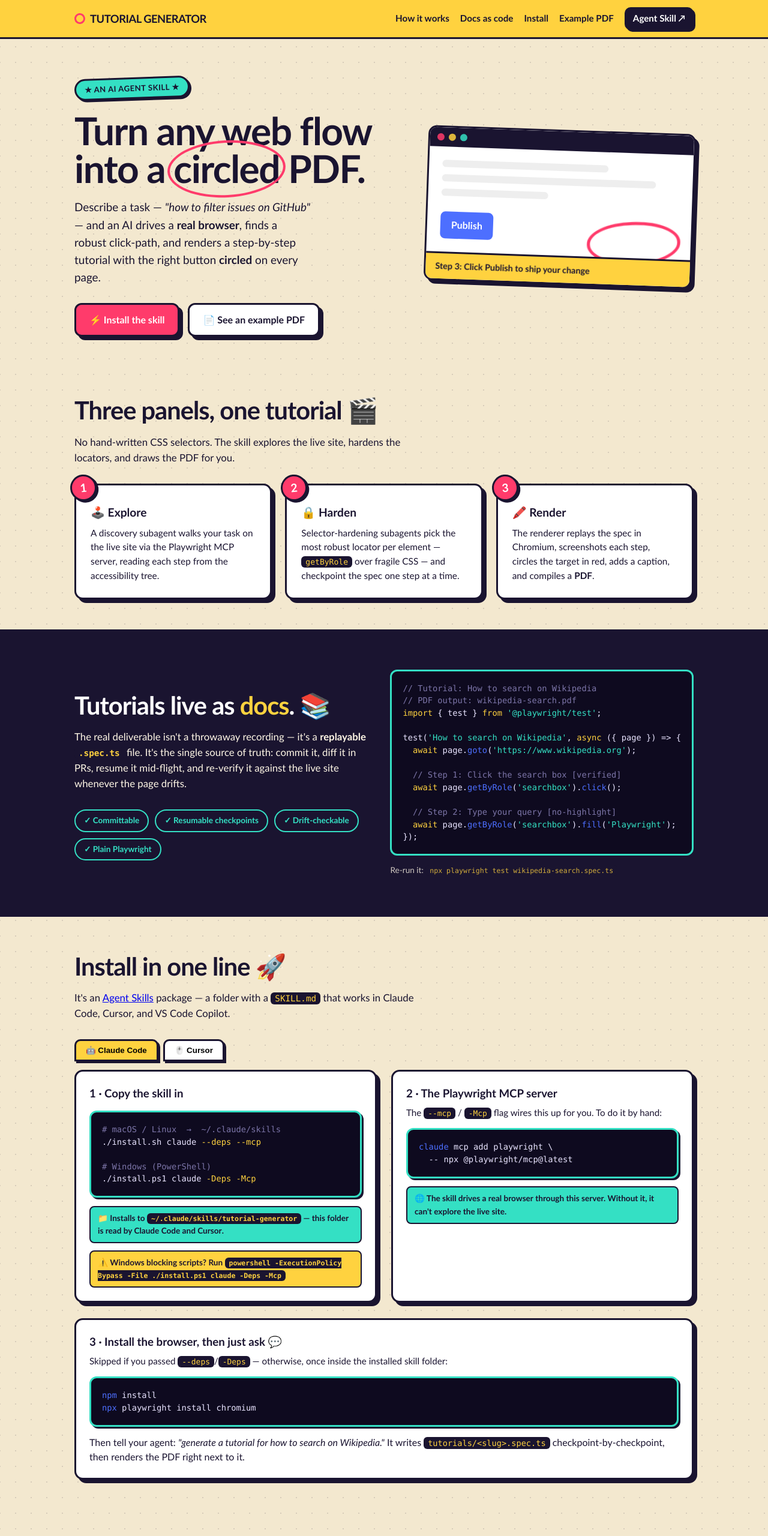
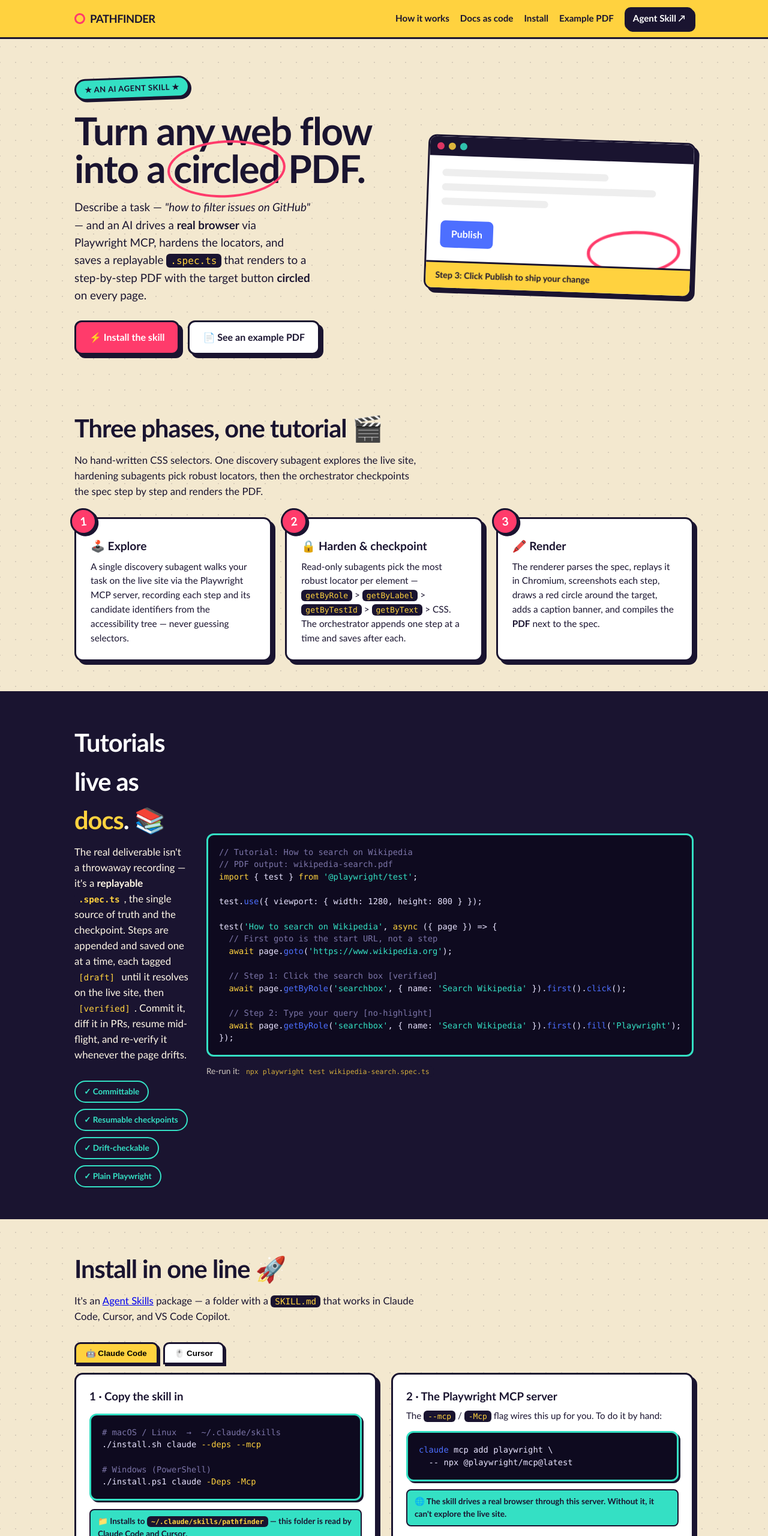
Before and after one commit to fizy069/pathfinder, a plain HTML site: page index.html in a window 1280 px wide. Shown: the top 2560 px of the page at 60% size. Drawn offline with Linux system fonts and the light colour scheme.

Commit message:
rename skill

```diff
--- a/index.html
+++ b/index.html
@@ -3,8 +3,8 @@
 <head>
 <meta charset="UTF-8" />
 <meta name="viewport" content="width=device-width, initial-scale=1.0" />
-<title>Tutorial Generator — turn any web flow into a circled PDF</title>
-<meta name="description" content="An AI Agent Skill that drives a real browser, discovers a robust click-path, and renders a step-by-step PDF tutorial with the right button circled on every page. Tutorials live as docs." />
+<title>Pathfinder — turn any web flow into a circled PDF</title>
+<meta name="description" content="An AI Agent Skill that drives a real browser via Playwright MCP, discovers a robust click-path, and saves it as a checkpointed, replayable Playwright .spec.ts — then renders a step-by-step PDF tutorial with the target button circled on every page." />
 <style>
   :root {
     --ink: #1a1430;
@@ -366,7 +366,7 @@
 
 <header class="bar">
   <div class="wrap">
-    <div class="logo"><span class="dot"></span> Tutorial Generator</div>
+    <div class="logo"><span class="dot"></span> Pathfinder</div>
     <nav>
       <a href="#how">How it works</a>
       <a href="#docs">Docs as code</a>
@@ -385,8 +385,9 @@
       <h1>Turn any web flow into a <span class="circle-word">circled</span> PDF.</h1>
       <p class="lead">
         Describe a task — <em>"how to filter issues on GitHub"</em> — and an AI drives a
-        <strong>real browser</strong>, finds a robust click-path, and renders a step-by-step
-        tutorial with the right button <strong>circled</strong> on every page.
+        <strong>real browser</strong> via Playwright MCP, hardens the locators, and saves a
+        replayable <code class="inline">.spec.ts</code> that renders to a step-by-step PDF with the
+        target button <strong>circled</strong> on every page.
       </p>
       <div class="cta-row">
         <a class="btn primary" href="#install">⚡ Install the skill</a>
@@ -404,6 +405,7 @@
         <div class="lasso"></div>
       </div>
       <div class="caption-banner">Step 3: Click <strong>Publish</strong> to ship your change</div>
+      <!-- caption matches the // Step N: comment in the spec -->
     </div>
   </div>
 </section>
@@ -411,23 +413,23 @@
 <!-- HOW IT WORKS -->
 <section id="how">
   <div class="wrap">
-    <h2 class="section-title">Three panels, one tutorial 🎬</h2>
-    <p class="section-sub">No hand-written CSS selectors. The skill explores the live site, hardens the locators, and draws the PDF for you.</p>
+    <h2 class="section-title">Three phases, one tutorial 🎬</h2>
+    <p class="section-sub">No hand-written CSS selectors. One discovery subagent explores the live site, hardening subagents pick robust locators, then the orchestrator checkpoints the spec step by step and renders the PDF.</p>
     <div class="steps">
       <div class="step panel">
         <div class="num">1</div>
         <h3>🕹️ Explore</h3>
-        <p>A discovery subagent walks your task on the live site via the Playwright MCP server, reading each step from the accessibility tree.</p>
+        <p>A single discovery subagent walks your task on the live site via the Playwright MCP server, recording each step and its candidate identifiers from the accessibility tree — never guessing selectors.</p>
       </div>
       <div class="step panel">
         <div class="num">2</div>
-        <h3>🔒 Harden</h3>
-        <p>Selector-hardening subagents pick the most robust locator per element — <code class="inline">getByRole</code> over fragile CSS — and checkpoint the spec one step at a time.</p>
+        <h3>🔒 Harden &amp; checkpoint</h3>
+        <p>Read-only subagents pick the most robust locator per element — <code class="inline">getByRole</code> &gt; <code class="inline">getByLabel</code> &gt; <code class="inline">getByTestId</code> &gt; <code class="inline">getByText</code> &gt; CSS. The orchestrator appends one step at a time and saves after each.</p>
       </div>
       <div class="step panel">
         <div class="num">3</div>
         <h3>🖍️ Render</h3>
-        <p>The renderer replays the spec in Chromium, screenshots each step, circles the target in red, adds a caption, and compiles a <strong>PDF</strong>.</p>
+        <p>The renderer parses the spec, replays it in Chromium, screenshots each step, draws a red circle around the target, adds a caption banner, and compiles the <strong>PDF</strong> next to the spec.</p>
       </div>
     </div>
   </div>
@@ -441,9 +443,11 @@
         <h2 class="section-title">Tutorials live as <span style="color:var(--pop-2)">docs</span>. 📚</h2>
         <p class="section-sub" style="color:var(--paper)">
           The real deliverable isn't a throwaway recording — it's a
-          <strong>replayable <code class="inline">.spec.ts</code></strong> file. It's the single source
-          of truth: commit it, diff it in PRs, resume it mid-flight, and re-verify it against the
-          live site whenever the page drifts.
+          <strong>replayable <code class="inline">.spec.ts</code></strong>, the single source of truth
+          and the checkpoint. Steps are appended and saved one at a time, each tagged
+          <code class="inline">[draft]</code> until it resolves on the live site, then
+          <code class="inline">[verified]</code>. Commit it, diff it in PRs, resume mid-flight, and
+          re-verify it whenever the page drifts.
         </p>
         <div class="badge-row">
           <span class="pill">✓ Committable</span>
@@ -457,14 +461,17 @@
 <span class="c">// PDF output: wikipedia-search.pdf</span>
 <span class="k">import</span> { test } <span class="k">from</span> <span class="s">'@playwright/test'</span>;
 
+test.<span class="f">use</span>({ viewport: { width: 1280, height: 800 } });
+
 test(<span class="s">'How to search on Wikipedia'</span>, <span class="k">async</span> ({ page }) =&gt; {
+  <span class="c">// First goto is the start URL, not a step</span>
   <span class="k">await</span> page.<span class="f">goto</span>(<span class="s">'https://www.wikipedia.org'</span>);
 
   <span class="c">// Step 1: Click the search box [verified]</span>
-  <span class="k">await</span> page.<span class="f">getByRole</span>(<span class="s">'searchbox'</span>).<span class="f">click</span>();
+  <span class="k">await</span> page.<span class="f">getByRole</span>(<span class="s">'searchbox'</span>, { name: <span class="s">'Search Wikipedia'</span> }).<span class="f">first</span>().<span class="f">click</span>();
 
   <span class="c">// Step 2: Type your query [no-highlight]</span>
-  <span class="k">await</span> page.<span class="f">getByRole</span>(<span class="s">'searchbox'</span>).<span class="f">fill</span>(<span class="s">'Playwright'</span>);
+  <span class="k">await</span> page.<span class="f">getByRole</span>(<span class="s">'searchbox'</span>, { name: <span class="s">'Search Wikipedia'</span> }).<span class="f">first</span>().<span class="f">fill</span>(<span class="s">'Playwright'</span>);
 });</pre>
         <p style="font-size:0.85rem; opacity:0.8; margin-top:14px;">
           Re-run it: <code class="inline">npx playwright test wikipedia-search.spec.ts</code>
@@ -496,7 +503,7 @@
 
 <span class="c"># Windows (PowerShell)</span>
 ./install.ps1 claude <span class="k">-Deps</span> <span class="k">-Mcp</span></pre>
-          <div class="hint">📁 Installs to <code class="inline">~/.claude/skills/tutorial-generator</code> — this folder is read by <strong>Claude Code and Cursor</strong>.</div>
+          <div class="hint">📁 Installs to <code class="inline">~/.claude/skills/pathfinder</code> — this folder is read by <strong>Claude Code and Cursor</strong>.</div>
         </div>
 
         <!-- Cursor -->
@@ -506,7 +513,7 @@
 
 <span class="c"># Windows (PowerShell)</span>
 ./install.ps1 cursor <span class="k">-Deps</span> <span class="k">-Mcp</span></pre>
-          <div class="hint">📁 Installs to <code class="inline">~/.cursor/skills/tutorial-generator</code>. You can also import from GitHub via <strong>Settings → Rules → Add Rule → Remote Rule</strong>.</div>
+          <div class="hint">📁 Installs to <code class="inline">~/.cursor/skills/pathfinder</code>. You can also import from GitHub via <strong>Settings → Rules → Add Rule → Remote Rule</strong>.</div>
         </div>
 
         <div class="hint" style="background:var(--pop-2);">⚠️ Windows blocking scripts? Run <code class="inline">powershell -ExecutionPolicy Bypass -File ./install.ps1 claude -Deps -Mcp</code></div>
@@ -553,7 +560,7 @@
 <section id="example" class="example">
   <div class="wrap">
     <h2 class="section-title">See it on a real flow 📄</h2>
-    <p class="section-sub">Here's a tutorial the skill produced for <strong>filtering issues on GitHub</strong> — every step screenshotted, the target button circled, captioned in plain English.</p>
+    <p class="section-sub">Here's a tutorial the skill produced for <strong>filtering issues on GitHub</strong> — every step screenshotted, the target circled in red, captioned in plain English. The repo ships more reference specs: Wikipedia search, YouTube search, Amazon, and Google Flights.</p>
     <div class="panel">
       <div class="pdf-card">
         <div class="doc">
@@ -566,15 +573,15 @@
       </div>
       <div>
         <h3 style="margin-top:0; font-size:1.4rem;">github-filter-issues.pdf</h3>
-        <p>Generated from <code class="inline">tutorials/github-filter-issues.spec.ts</code> — the same spec you can replay with Playwright Test. Want a fresh PDF from any spec?</p>
-<pre class="code"><span class="f">npx</span> tsx scripts/tutorial_generator.ts \
-  examples/wikipedia-search.spec.ts
+        <p>Generated from <code class="inline">tutorials/github-filter-issues.spec.ts</code> — the same spec you can replay with <code class="inline">npx playwright test</code>. Supported step actions: <code class="inline">click</code>, <code class="inline">fill</code>, <code class="inline">press</code>, <code class="inline">hover</code>, <code class="inline">selectOption</code>, <code class="inline">goto</code>. Want a fresh PDF from any spec?</p>
+<pre class="code"><span class="f">npx</span> tsx scripts/pathfinder.ts \
+      examples/wikipedia-search.spec.ts
 
 <span class="c"># validate without a browser</span>
-<span class="f">npx</span> tsx scripts/tutorial_generator.ts spec.ts <span class="k">--check</span>
+<span class="f">npx</span> tsx scripts/pathfinder.ts spec.ts <span class="k">--check</span>
 
 <span class="c"># drift-check against the live site</span>
-<span class="f">npx</span> tsx scripts/tutorial_generator.ts spec.ts <span class="k">--verify</span></pre>
+<span class="f">npx</span> tsx scripts/pathfinder.ts spec.ts <span class="k">--verify</span></pre>
       </div>
     </div>
   </div>
@@ -582,7 +589,7 @@
 
 <footer>
   <div class="wrap">
-    <div>🖍️ Tutorial Generator — drive a browser, ship a circled PDF.</div>
+    <div>🖍️ Pathfinder — drive a browser, ship a circled PDF.</div>
     <div><a href="README.md">README</a> · <a href="https://agentskills.io" target="_blank" rel="noopener">Agent Skills</a> · <a href="https://playwright.dev" target="_blank" rel="noopener">Playwright</a></div>
   </div>
 </footer>
```
Also changed, not shown: .claude-plugin/marketplace.json, .claude/skills/pathfinder/.claude-plugin/plugin.json, .claude/skills/pathfinder/SKILL.md, .claude/skills/pathfinder/examples/github-filter-issues.spec.ts (renamed from .claude/skills/tutorial-generator/examples/github-filter-issues.spec.ts), .claude/skills/pathfinder/examples/wikipedia-search.spec.ts (renamed from .claude/skills/tutorial-generator/examples/wikipedia-search.spec.ts), .claude/skills/pathfinder/package.json, .claude/skills/pathfinder/scripts/pathfinder.ts, .claude/skills/pathfinder/tsconfig.json, README.md, 5 other files.
